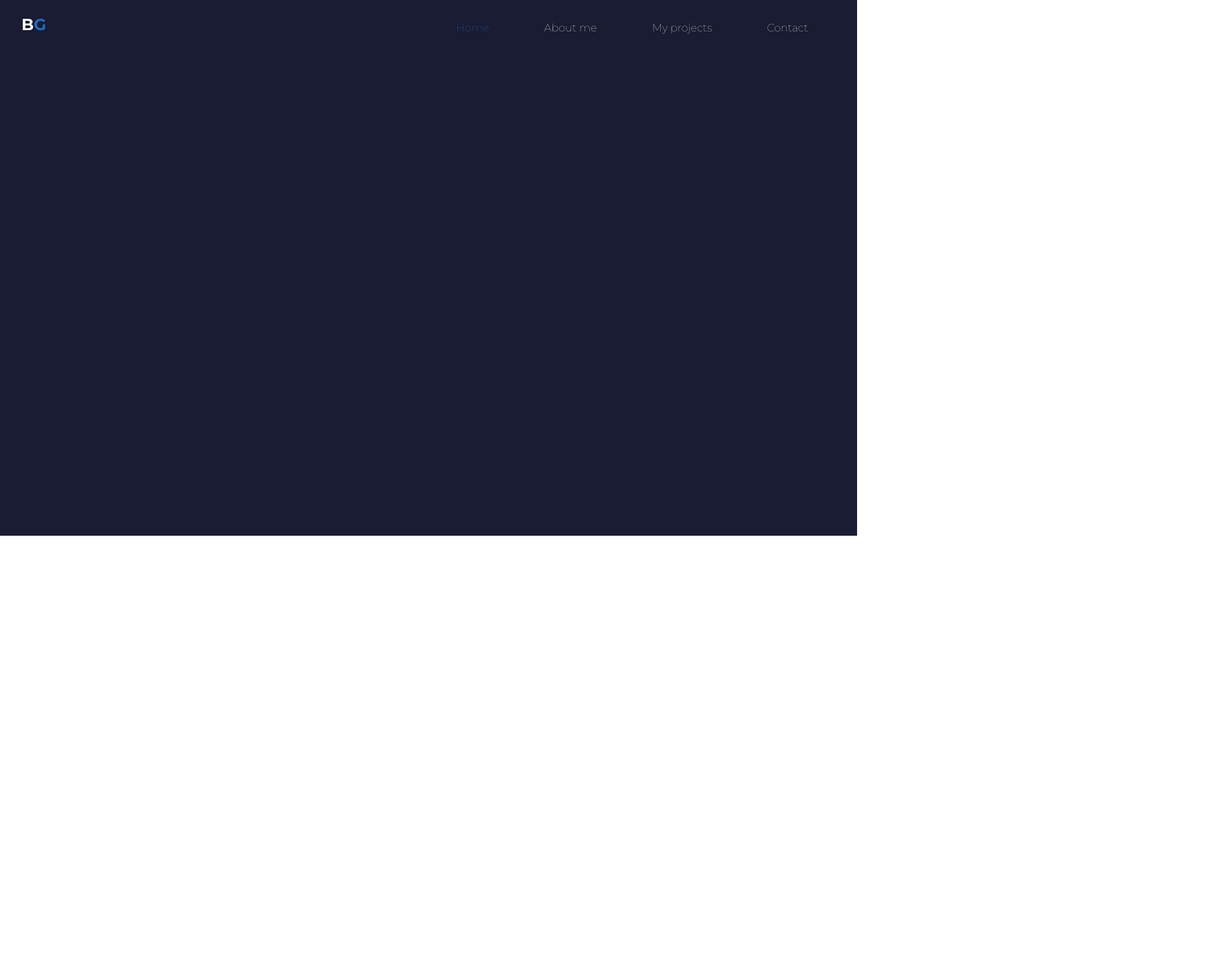
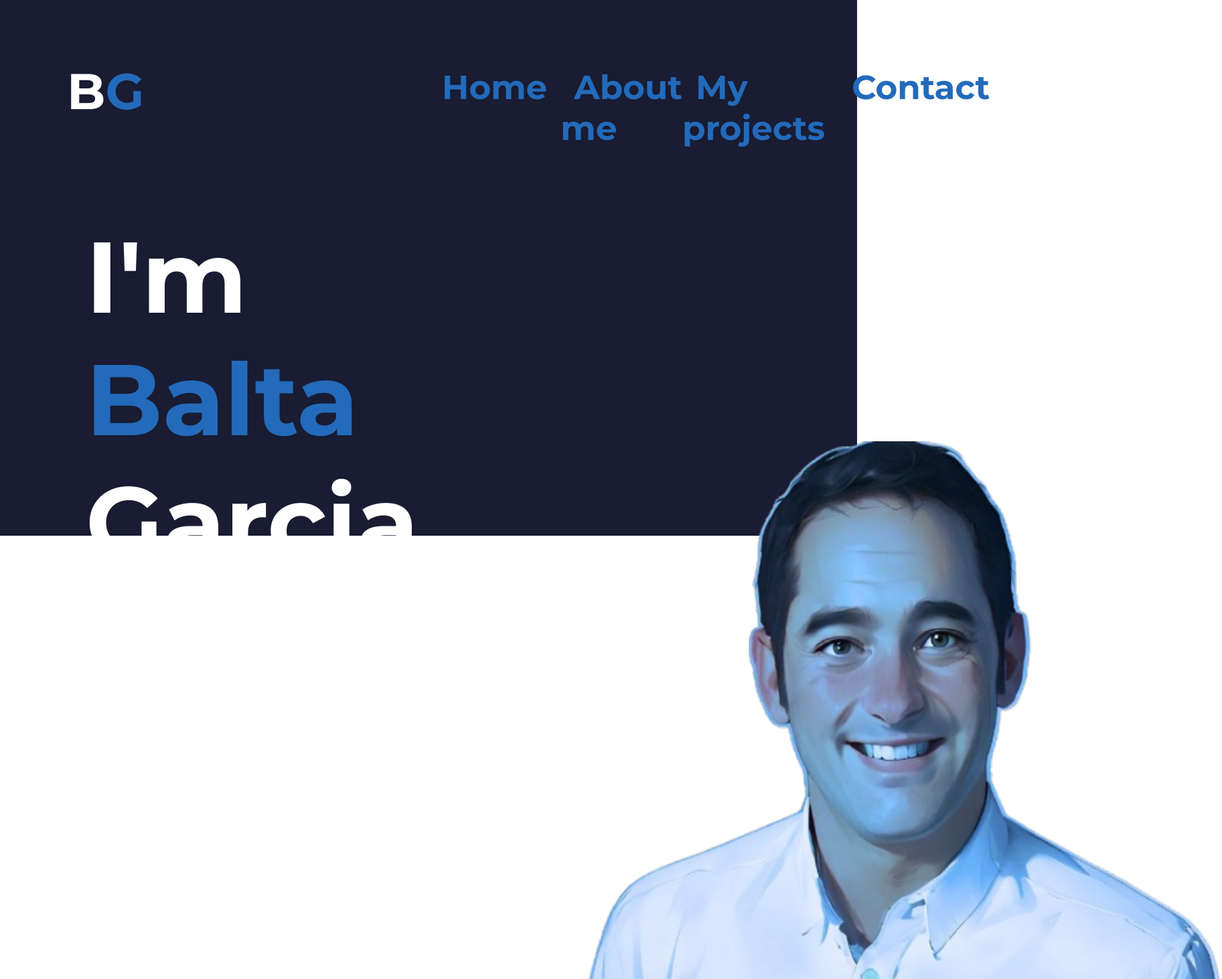
Before and after one commit to BALTASARGD/Portfolio-BGD-ingles, a plain HTML site: page index.html in a window 1280 px wide. Shown: the top 1462 px of the page at 67% size, 1825 px wide, since content can reach past the window. Before the commit the page ends 800 px from the top, so only its background shows below. Drawn offline with Linux system fonts and the light colour scheme.

Commit message:
section main finish

```diff
--- a/index.html
+++ b/index.html
@@ -16,14 +16,23 @@
                     <h2>B<span>G</span></h2>
                 </div>
                 <ul class="menu">
-                    <li><a  class="active" href="#">Home</a></li>
-                    <li><a href="#">About me</a></li>
-                    <li><a href="#">My projects</a></li>
-                    <li><a href="#">Contact</a></li>
+                    <li><a class="active" href="#">Home</a></li>
+                    <li><a class="active" href="#">About me</a></li>
+                    <li><a class="active" href="#">My projects</a></li>
+                    <li><a class="active" href="#">Contact</a></li>
                 </ul>
             </div>
         </header>
+        <main class="main">
+            <div class="info-content">
+                <h1>I'm <span>Balta</span> Garcia</h1>
+                <p>Lorem ipsum dolor sit amet, consectetur adipisicing elit. Ipsa labore minus explicabo amet pariatur odit nihil animi! Fugit deserunt enim, laboriosam exercitationem nam corporis molestias sit modi voluptates ut consequatur!</p>
+                <a download href="#"><button class="download-cv" download="#">Download CV</button></a>
+            </div>
+            <img src="./images/IMG_1429-removebg-preview.png" alt="Balta's profile picture">
+        </main>
     </div>
+
 
 
 
--- a/styles.css
+++ b/styles.css
@@ -8,13 +8,13 @@
 
 body {
   font-family: 'Montserrat', sans-serif;
-
 }
 .wrapper{
     width: 100vw;
     height: 100vh;
     background-color: #191c32;
     color: #fff;
+    font-size: 50px;
 }
 .navbar{
     display: flex;
@@ -36,6 +36,7 @@ body {
 }
 .menu li{
     list-style: none;
+    font-weight: bold;
 }
 .menu a{
     color:#fff;
@@ -50,3 +51,39 @@ body {
     color: #191c32;
     transition: ease-in .4s;
 }
+.main{
+    margin: 0 auto;
+    width: 80vw;
+    height: 80vh;
+    display: grid;
+    grid-template-columns:repeat(2,1fr);
+    align-items: center;
+}
+h1{
+    font-size: 3em;
+
+}
+span{
+    color: #236abb;
+}
+.download-cv{
+    width: 200px;
+    height: 70px;
+    padding: 10px 20px;
+    background-color: rgb(35, 106, 187);
+    border: none;
+    border-radius: 20px;
+    margin-top: 50px;
+    cursor: pointer;
+    font-size: 25px;
+    box-shadow: 1px 3px 11px -5px rgb(223, 227, 233)
+}
+.download-cv:hover{
+    background-color: #fff;
+    box-shadow: none;
+}
+.main img{
+    width: 950px;
+    height: 850px;
+    margin-left: 250px;
+}
```
Also changed, not shown: images/IMG_1429-removebg-preview.png (added), images/IMG_1429.jpg (added).
